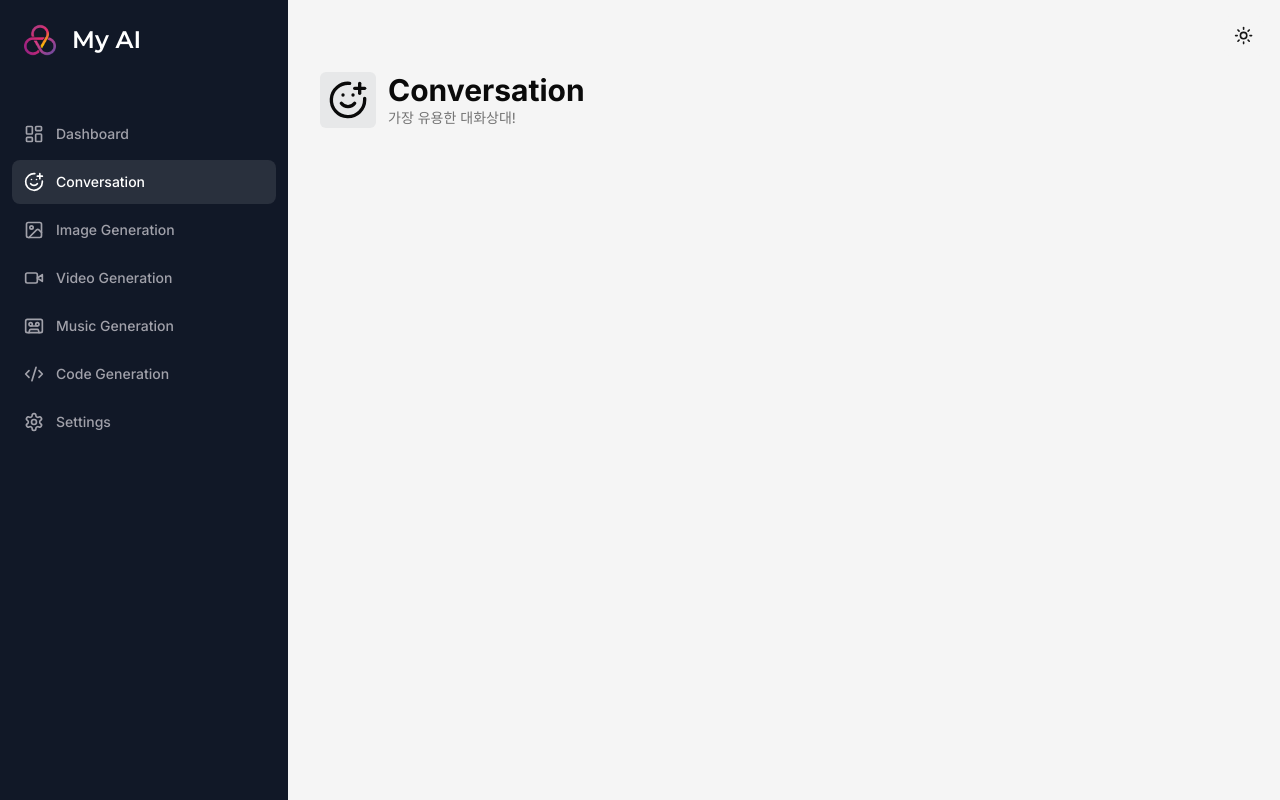
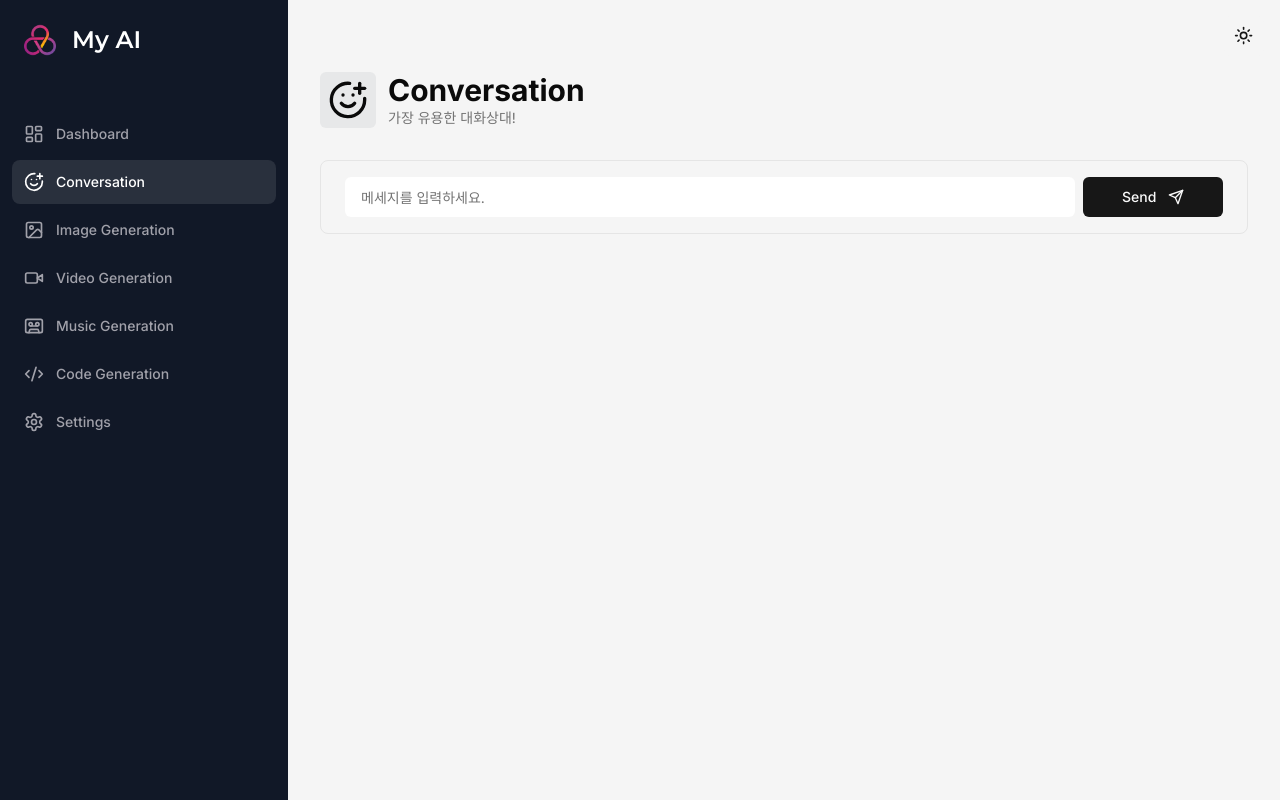
Before and after one commit to younu-Yun/ai-interviewer, a Next.js app: page /conversation in a window 1280 px wide. Built offline with nearby package versions, Linux system fonts and the light colour scheme.

Commit message:
Feat: conversation ai 레이아웃 추가

```diff
--- /dev/null
+++ b/app/(dashboard)/(routes)/conversation/constant.ts
@@ -0,0 +1,7 @@
+import * as z from 'zod';
+
+export const formSchema = z.object({
+  prompt: z.string().min(1, {
+    message: 'Prompt is required',
+  }),
+});
--- a/app/(dashboard)/(routes)/conversation/page.tsx
+++ b/app/(dashboard)/(routes)/conversation/page.tsx
@@ -1,7 +1,30 @@
+'use client';
+
+import * as z from 'zod';
+import { SmilePlus, Send } from 'lucide-react';
+import { useForm } from 'react-hook-form';
+import { zodResolver } from '@hookform/resolvers/zod';
+
 import Heading from '@/components/heading';
-import { SmilePlus } from 'lucide-react';
+import { formSchema } from './constant';
+import { Form, FormControl, FormField, FormItem } from '@/components/ui/form';
+import { Input } from '@/components/ui/input';
+import { Button } from '@/components/ui/button';
 
 const ConversationPage = () => {
+  const form = useForm<z.infer<typeof formSchema>>({
+    resolver: zodResolver(formSchema),
+    defaultValues: {
+      prompt: '',
+    },
+  });
+
+  const isLoading = form.formState.isSubmitting;
+
+  const onSubmit = async (values: z.infer<typeof formSchema>) => {
+    console.log(values);
+  };
+
   return (
     <div>
       <Heading
@@ -11,6 +34,37 @@
         iconColor='text-black-500'
         bgColor='bg-gray-500/10'
       />
+      <div className='px-4 lg:px-8'>
+        <div>
+          <Form {...form}>
+            <form
+              onSubmit={form.handleSubmit(onSubmit)}
+              className='rounded-lg border w-full p-4 px-3 md:px-6 focus-within:shadow-sm grid grid-cols-12 gap-2'
+            >
+              <FormField
+                name='prompt'
+                render={({ field }) => (
+                  <FormItem className='col-span-12 lg:col-span-10'>
+                    <FormControl className='m-0 p-0'>
+                      <Input
+                        className='px-4 border-0 outline-none focus-visible:ring-0 focus-visible:ring-transparent'
+                        disabled={isLoading}
+                        placeholder='메세지를 입력하세요.'
+                        {...field}
+                      />
+                    </FormControl>
+                  </FormItem>
+                )}
+              ></FormField>
+              <Button className='col-span-12 lg:col-span-2 gap-3 w-full' disabled={isLoading}>
+                <span>Send</span>
+                <Send className='w-4 h-4' />
+              </Button>
+            </form>
+          </Form>
+        </div>
+      </div>
+      <div className='space-y-4 mt-4'></div>
     </div>
   );
 };
--- /dev/null
+++ b/components/ui/form.tsx
@@ -0,0 +1,176 @@
+import * as React from "react"
+import * as LabelPrimitive from "@radix-ui/react-label"
+import { Slot } from "@radix-ui/react-slot"
+import {
+  Controller,
+  ControllerProps,
+  FieldPath,
+  FieldValues,
+  FormProvider,
+  useFormContext,
+} from "react-hook-form"
+
+import { cn } from "@/lib/utils"
+import { Label } from "@/components/ui/label"
+
+const Form = FormProvider
+
+type FormFieldContextValue<
+  TFieldValues extends FieldValues = FieldValues,
+  TName extends FieldPath<TFieldValues> = FieldPath<TFieldValues>
+> = {
+  name: TName
+}
+
+const FormFieldContext = React.createContext<FormFieldContextValue>(
+  {} as FormFieldContextValue
+)
+
+const FormField = <
+  TFieldValues extends FieldValues = FieldValues,
+  TName extends FieldPath<TFieldValues> = FieldPath<TFieldValues>
+>({
+  ...props
+}: ControllerProps<TFieldValues, TName>) => {
+  return (
+    <FormFieldContext.Provider value={{ name: props.name }}>
+      <Controller {...props} />
+    </FormFieldContext.Provider>
+  )
+}
+
+const useFormField = () => {
+  const fieldContext = React.useContext(FormFieldContext)
+  const itemContext = React.useContext(FormItemContext)
+  const { getFieldState, formState } = useFormContext()
+
+  const fieldState = getFieldState(fieldContext.name, formState)
+
+  if (!fieldContext) {
+    throw new Error("useFormField should be used within <FormField>")
+  }
+
+  const { id } = itemContext
+
+  return {
+    id,
+    name: fieldContext.name,
+    formItemId: `${id}-form-item`,
+    formDescriptionId: `${id}-form-item-description`,
+    formMessageId: `${id}-form-item-message`,
+    ...fieldState,
+  }
+}
+
+type FormItemContextValue = {
+  id: string
+}
+
+const FormItemContext = React.createContext<FormItemContextValue>(
+  {} as FormItemContextValue
+)
+
+const FormItem = React.forwardRef<
+  HTMLDivElement,
+  React.HTMLAttributes<HTMLDivElement>
+>(({ className, ...props }, ref) => {
+  const id = React.useId()
+
+  return (
+    <FormItemContext.Provider value={{ id }}>
+      <div ref={ref} className={cn("space-y-2", className)} {...props} />
+    </FormItemContext.Provider>
+  )
+})
+FormItem.displayName = "FormItem"
+
+const FormLabel = React.forwardRef<
+  React.ElementRef<typeof LabelPrimitive.Root>,
+  React.ComponentPropsWithoutRef<typeof LabelPrimitive.Root>
+>(({ className, ...props }, ref) => {
+  const { error, formItemId } = useFormField()
+
+  return (
+    <Label
+      ref={ref}
+      className={cn(error && "text-destructive", className)}
+      htmlFor={formItemId}
+      {...props}
+    />
+  )
+})
+FormLabel.displayName = "FormLabel"
+
+const FormControl = React.forwardRef<
+  React.ElementRef<typeof Slot>,
+  React.ComponentPropsWithoutRef<typeof Slot>
+>(({ ...props }, ref) => {
+  const { error, formItemId, formDescriptionId, formMessageId } = useFormField()
+
+  return (
+    <Slot
+      ref={ref}
+      id={formItemId}
+      aria-describedby={
+        !error
+          ? `${formDescriptionId}`
+          : `${formDescriptionId} ${formMessageId}`
+      }
+      aria-invalid={!!error}
+      {...props}
+    />
+  )
+})
+FormControl.displayName = "FormControl"
+
+const FormDescription = React.forwardRef<
+  HTMLParagraphElement,
+  React.HTMLAttributes<HTMLParagraphElement>
+>(({ className, ...props }, ref) => {
+  const { formDescriptionId } = useFormField()
+
+  return (
+    <p
+      ref={ref}
+      id={formDescriptionId}
+      className={cn("text-sm text-muted-foreground", className)}
+      {...props}
+    />
+  )
+})
+FormDescription.displayName = "FormDescription"
+
+const FormMessage = React.forwardRef<
+  HTMLParagraphElement,
+  React.HTMLAttributes<HTMLParagraphElement>
+>(({ className, children, ...props }, ref) => {
+  const { error, formMessageId } = useFormField()
+  const body = error ? String(error?.message) : children
+
+  if (!body) {
+    return null
+  }
+
+  return (
+    <p
+      ref={ref}
+      id={formMessageId}
+      className={cn("text-sm font-medium text-destructive", className)}
+      {...props}
+    >
+      {body}
+    </p>
+  )
+})
+FormMessage.displayName = "FormMessage"
+
+export {
+  useFormField,
+  Form,
+  FormItem,
+  FormLabel,
+  FormControl,
+  FormDescription,
+  FormMessage,
+  FormField,
+}
--- /dev/null
+++ b/components/ui/label.tsx
@@ -0,0 +1,26 @@
+"use client"
+
+import * as React from "react"
+import * as LabelPrimitive from "@radix-ui/react-label"
+import { cva, type VariantProps } from "class-variance-authority"
+
+import { cn } from "@/lib/utils"
+
+const labelVariants = cva(
+  "text-sm font-medium leading-none peer-disabled:cursor-not-allowed peer-disabled:opacity-70"
+)
+
+const Label = React.forwardRef<
+  React.ElementRef<typeof LabelPrimitive.Root>,
+  React.ComponentPropsWithoutRef<typeof LabelPrimitive.Root> &
+    VariantProps<typeof labelVariants>
+>(({ className, ...props }, ref) => (
+  <LabelPrimitive.Root
+    ref={ref}
+    className={cn(labelVariants(), className)}
+    {...props}
+  />
+))
+Label.displayName = LabelPrimitive.Root.displayName
+
+export { Label }
--- a/package.json
+++ b/package.json
@@ -10,8 +10,10 @@
   },
   "dependencies": {
     "@clerk/nextjs": "^4.23.3",
+    "@hookform/resolvers": "^3.3.1",
     "@radix-ui/react-dialog": "^1.0.4",
     "@radix-ui/react-dropdown-menu": "^2.0.5",
+    "@radix-ui/react-label": "^2.0.2",
     "@radix-ui/react-slot": "^1.0.2",
     "@types/node": "20.5.7",
     "@types/react": "18.2.21",
@@ -28,10 +30,12 @@
     "query-string": "^8.1.0",
     "react": "18.2.0",
     "react-dom": "18.2.0",
+    "react-hook-form": "^7.45.4",
     "tailwind-merge": "^1.14.0",
     "tailwindcss": "3.3.3",
     "tailwindcss-animate": "^1.0.7",
-    "typescript": "5.2.2"
+    "typescript": "5.2.2",
+    "zod": "^3.22.2"
   },
   "devDependencies": {
     "eslint-config-prettier": "^9.0.0",
```
Also changed, not shown: 1 other file (tests, documents, lock files or other folders).
